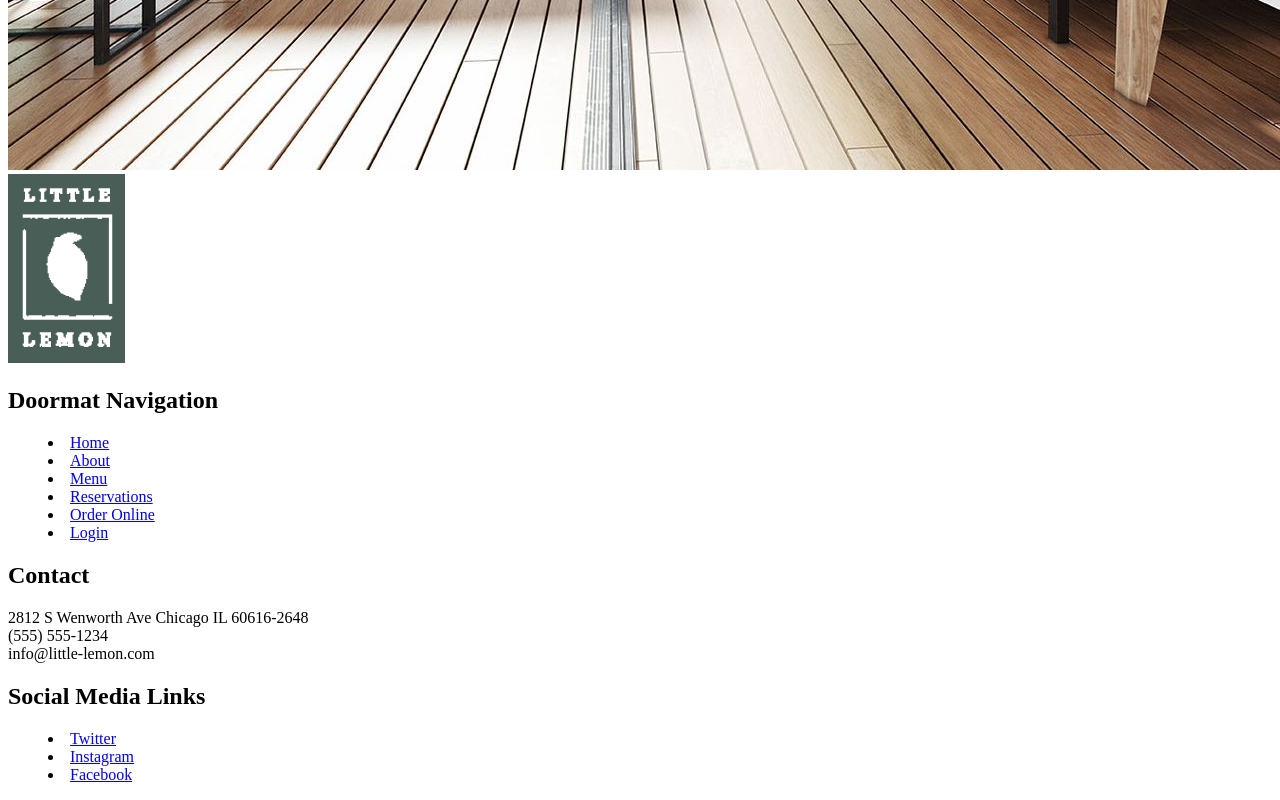
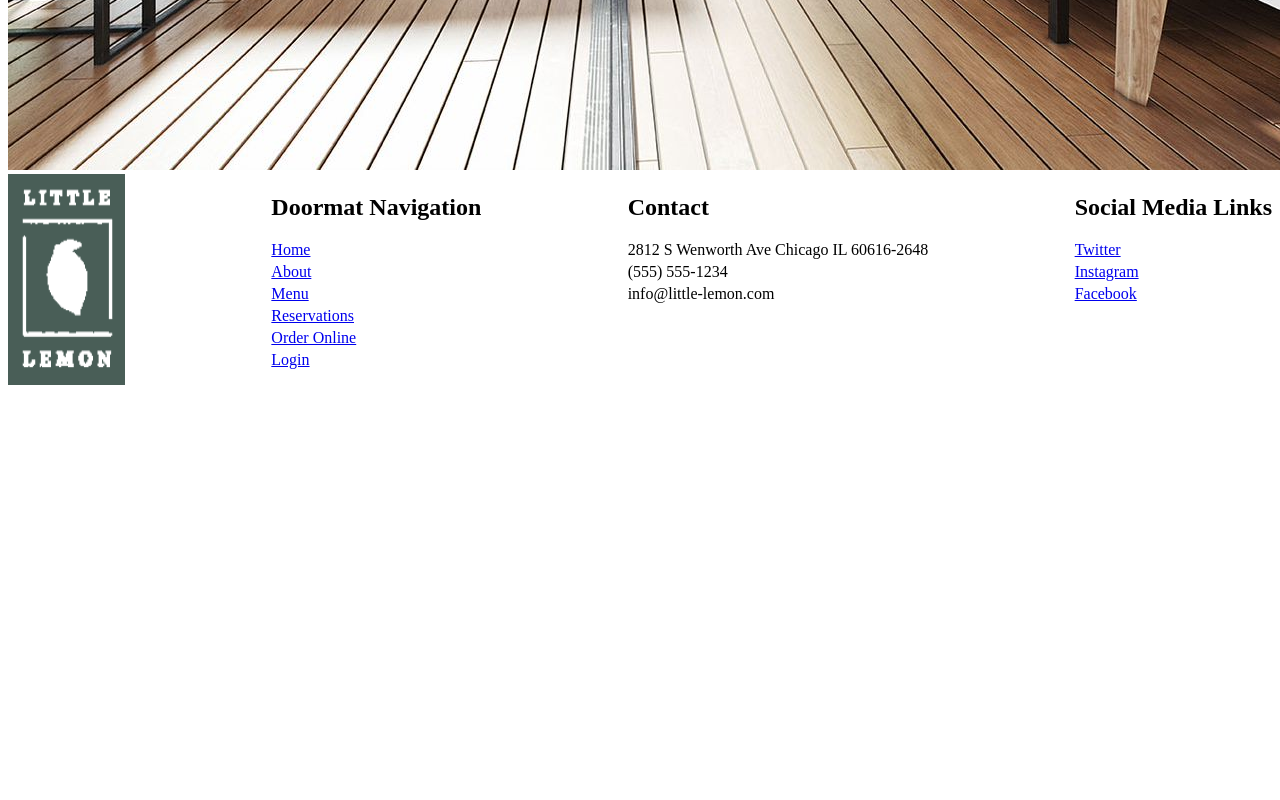
Before and after one commit to 4ndrs/cute-lemon, a React (Create React App) app: page / in a window 1280 px wide. Shown: the part 9829-10629 px from the top of the page. After the commit the page ends 10222 px from the top, so only its background shows below. Built offline with nearby package versions, Linux system fonts and the light colour scheme.

Commit message:
Add initial Footer.css

```diff
--- /dev/null
+++ b/src/components/Footer/Footer.css
@@ -0,0 +1,16 @@
+.footer {
+  display: flex;
+  justify-content: space-between;
+}
+
+.footer menu,
+.footer .contact-info {
+  display: flex;
+  flex-direction: column;
+  gap: 4px;
+}
+
+.footer menu {
+  list-style-type: none;
+  padding: 0;
+}
--- a/src/components/Footer/index.tsx
+++ b/src/components/Footer/index.tsx
@@ -1,9 +1,11 @@
 import { mainMenu, socials } from "../../links";
 import Logo from "../../assets/logo2.png";
 
+import "./Footer.css";
+
 const Footer = () => {
   return (
-    <footer>
+    <footer className="footer">
       <img src={Logo} alt="Little Lemon logo" />
 
       <nav aria-labelledby="doormat-navigation">
@@ -19,9 +21,11 @@
 
       <div>
         <h2>Contact</h2>
-        <div>2812 S Wenworth Ave Chicago IL 60616-2648</div>
-        <div>(555) 555-1234</div>
-        <div>info@little-lemon.com</div>
+        <div className="contact-info">
+          <div>2812 S Wenworth Ave Chicago IL 60616-2648</div>
+          <div>(555) 555-1234</div>
+          <div>info@little-lemon.com</div>
+        </div>
       </div>
 
       <div>
```
